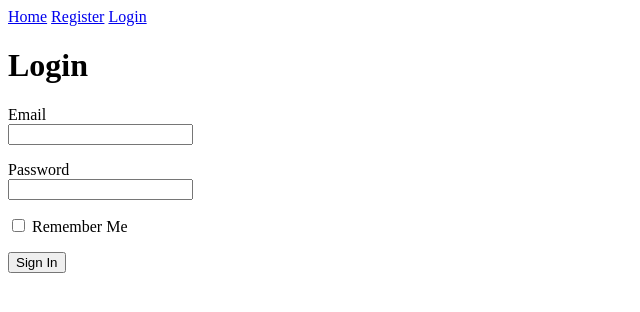
After one commit to jrferrera/artikulo, a Flask app: page /login in a window 1280 px wide. The commit adds this page. Shown: the top 312 px of the page, without its empty margins (0-640 px from the left). Run offline with Flask 2, Linux system fonts and the light colour scheme.

Commit message:
Added Login Form

```diff
--- a/artikulo/__init__.py
+++ b/artikulo/__init__.py
@@ -16,6 +16,10 @@ from registration.models import User, Profile
 
 app.register_blueprint(registration)
 
+from login.login import login
+
+app.register_blueprint(login)
+
 @app.shell_context_processor
 def make_shell_context():
 	return {'db': db, 'User': User, 'Profile': Profile}
--- a/artikulo/routes.py
+++ b/artikulo/routes.py
@@ -1,9 +1,14 @@
 from artikulo import app
 from artikulo.artikulo import Home
 from registration.registration import Registration
+from login.login import Session
 
 app.add_url_rule('/', 'home', Home().index)
 
 # Registration
 app.add_url_rule('/register', 'register', Registration().new, methods = ['GET'])
 app.add_url_rule('/register', 'signup', Registration().create, methods = ['POST'])
+
+# Login
+app.add_url_rule('/login', 'login', Session().new, methods = ['GET'])
+app.add_url_rule('/login', 'signin', Session().create, methods = ['POST'])
--- a/artikulo/templates/layouts/base.html
+++ b/artikulo/templates/layouts/base.html
@@ -10,6 +10,7 @@
 		<div>
 			<a href="{{ url_for('home') }}">Home</a>
 			<a href="{{ url_for('register') }}">Register</a>
+			<a href="{{ url_for('login') }}">Login</a>
 		</div>
 		<div>
 			{% with messages = get_flashed_messages() %}
--- /dev/null
+++ b/login/forms.py
@@ -0,0 +1,9 @@
+from flask_wtf import FlaskForm
+from wtforms import StringField, PasswordField, BooleanField, SubmitField
+from wtforms.validators import DataRequired, Length, EqualTo
+
+class LoginForm(FlaskForm):
+	email = StringField('Email', validators=[DataRequired()])
+	password = PasswordField('Password', validators=[DataRequired()])
+	remember_me = BooleanField('Remember Me')
+	submit = SubmitField('Sign In')
--- /dev/null
+++ b/login/login.py
@@ -0,0 +1,17 @@
+from flask import Flask, Blueprint, render_template, url_for, redirect, flash
+from login.forms import LoginForm
+
+login = Blueprint('login', __name__, template_folder = 'templates')
+
+class Session:
+	def new(self):
+		login_form = LoginForm()
+		return render_template('sessions/new.html', title = 'Log In', login_form = login_form)
+
+	def create(self):
+		login_form = LoginForm()
+
+		if login_form.validate_on_submit():
+			return redirect(url_for('home'))
+
+		return render_template('sessions/new.html', title = 'Log In', login_form = login_form)
--- /dev/null
+++ b/login/templates/sessions/new.html
@@ -0,0 +1,22 @@
+{% extends "layouts/base.html" %}
+
+{% block content %}
+
+<h1>Login</h1>
+<form action="{{ url_for('signin') }}" method="post">
+	{{ login_form.hidden_tag() }}
+	<p>
+		{{ login_form.email.label }}<br/>
+		{{ login_form.email }}
+	</p>
+	<p>
+		{{ login_form.password.label }}<br/>
+		{{ login_form.password }}
+	</p>
+	<p>
+		{{ login_form.remember_me() }} {{ login_form.remember_me.label }}
+	</p>
+	<p>{{ login_form.submit() }}</p>
+</form>
+
+{% endblock %}
```
Also changed, not shown: login/__init__.py (added).
